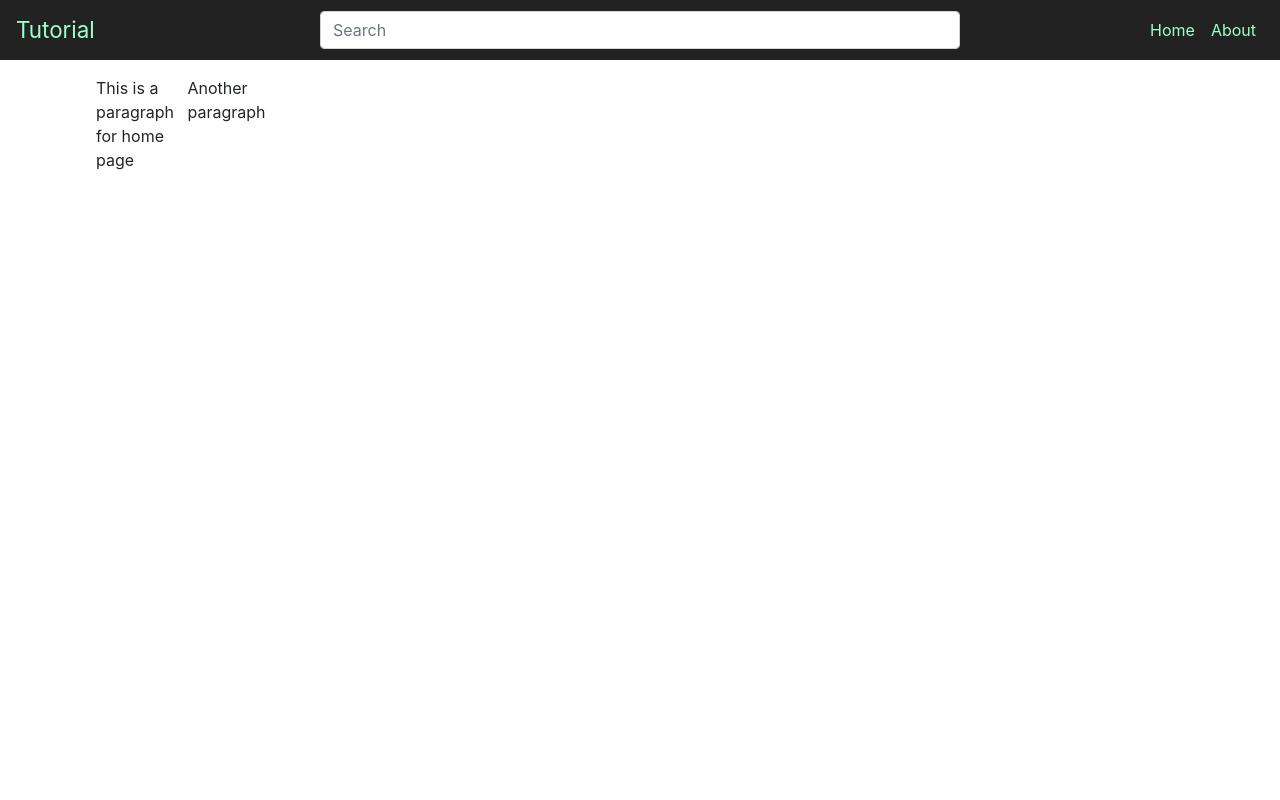
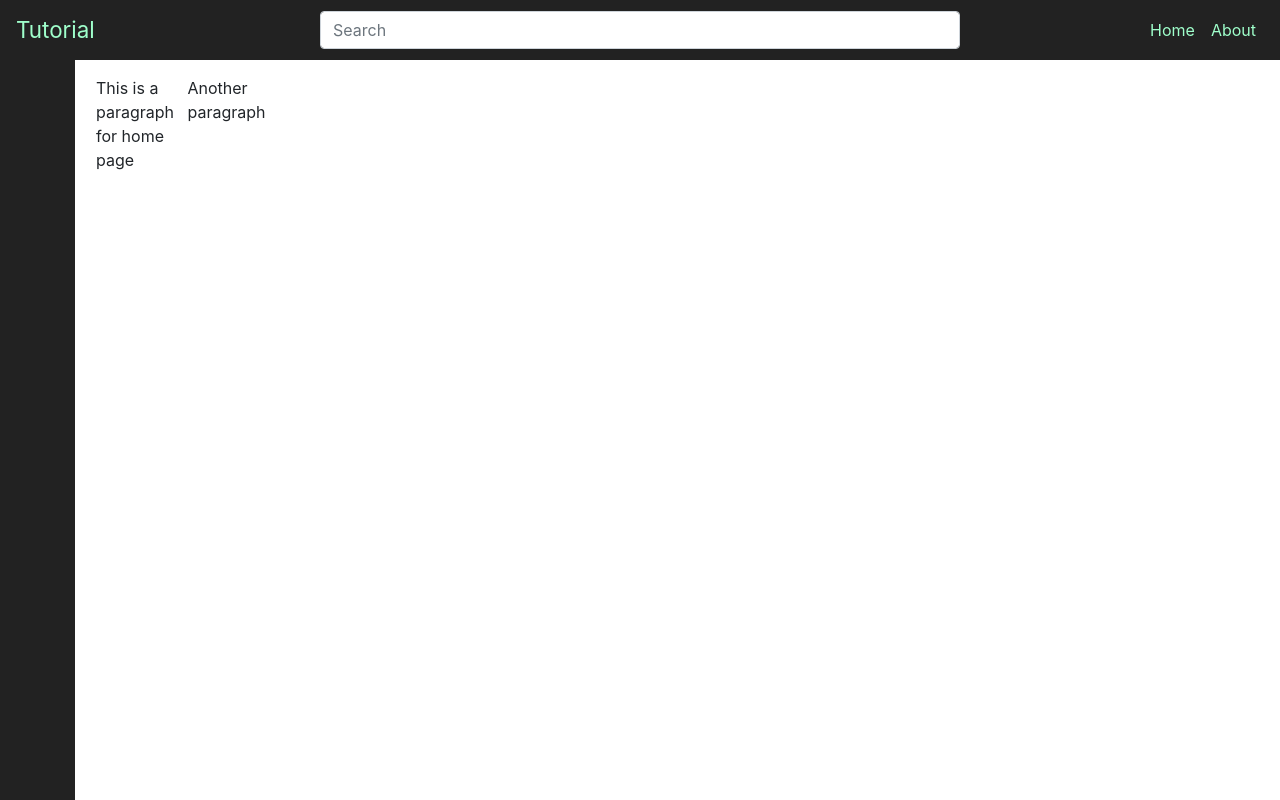
Before and after one commit to coronel08/react-navbar, a React (Create React App) app: page / in a window 1280 px wide. Built offline with nearby package versions, Linux system fonts and the light colour scheme.

Commit message:
make sidebar

```diff
--- a/src/App.js
+++ b/src/App.js
@@ -7,13 +7,14 @@ import { NavigationBar } from './components/NavigationBar';
 import {Home} from './Home';
 import {About} from './About';
 import {NoMatch} from './NoMatch';
-
+import Sidebar from './components/Sidebar';
 
 function App() {
   return (
     <React.Fragment>
       <Router>
         <NavigationBar />
+        <Sidebar />
         <Switch>
           <Route exact path="/" component={Home} />
           <Route path="/about" component={About} />
--- /dev/null
+++ b/src/components/Sidebar.js
@@ -0,0 +1,30 @@
+import React from 'react';
+import styled from "styled-components";
+
+/* The bar that goes dowm the screen*/
+const StyledSideNav = styled.div `
+    position: fixed;
+    height: 100%;
+    width: 75px;
+    z-index: 1; /* stay on top of everything */
+    top: 3.4em; /* stay on top */
+    background-color: #222;
+    overflow-x: hidden; /* Disable horizontal scroll */
+    padding-top: 10px;
+`;
+
+class SideNav extends React.Component {
+    render() {
+        return (
+            <StyledSideNav></StyledSideNav>
+        );
+    }
+}
+
+export default class Sidebar extends React.Component {
+    render() {
+        return (
+            <SideNav></SideNav>
+        );
+    }
+}
```
Also changed, not shown: 1 other file (tests, documents, lock files or other folders).
